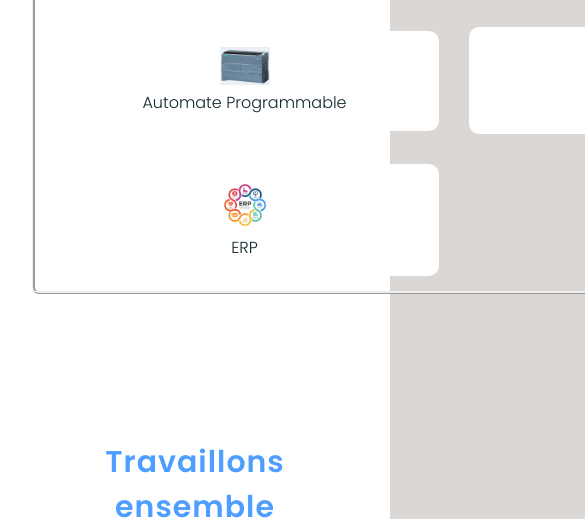
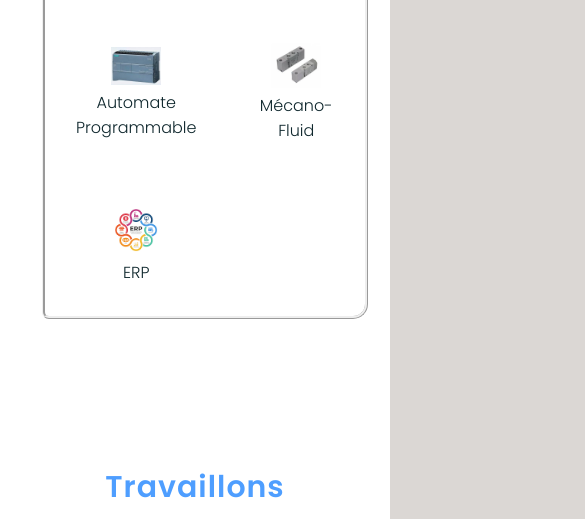
Before and after one commit to ahmadjemel/Portfolio, a plain HTML site: page index.html in a window 390 px wide. Shown: the part 1985-2504 px from the top of the page, 585 px wide, since content can reach past the window. Drawn offline with Linux system fonts and the light colour scheme.

Commit message:
portfolio

```diff
--- a/style.css
+++ b/style.css
@@ -453,7 +453,8 @@ margin-top: 20px;
     #skills .skills-content .row {
         grid-template-columns: repeat(2,1fr);
         transition: all 0.2s ease;
-        width: 100vh;
+        width: 100%;
+        margin-left: 10px;
     }
     #service .container .row {
         grid-template-columns: repeat(1,1fr);
```
